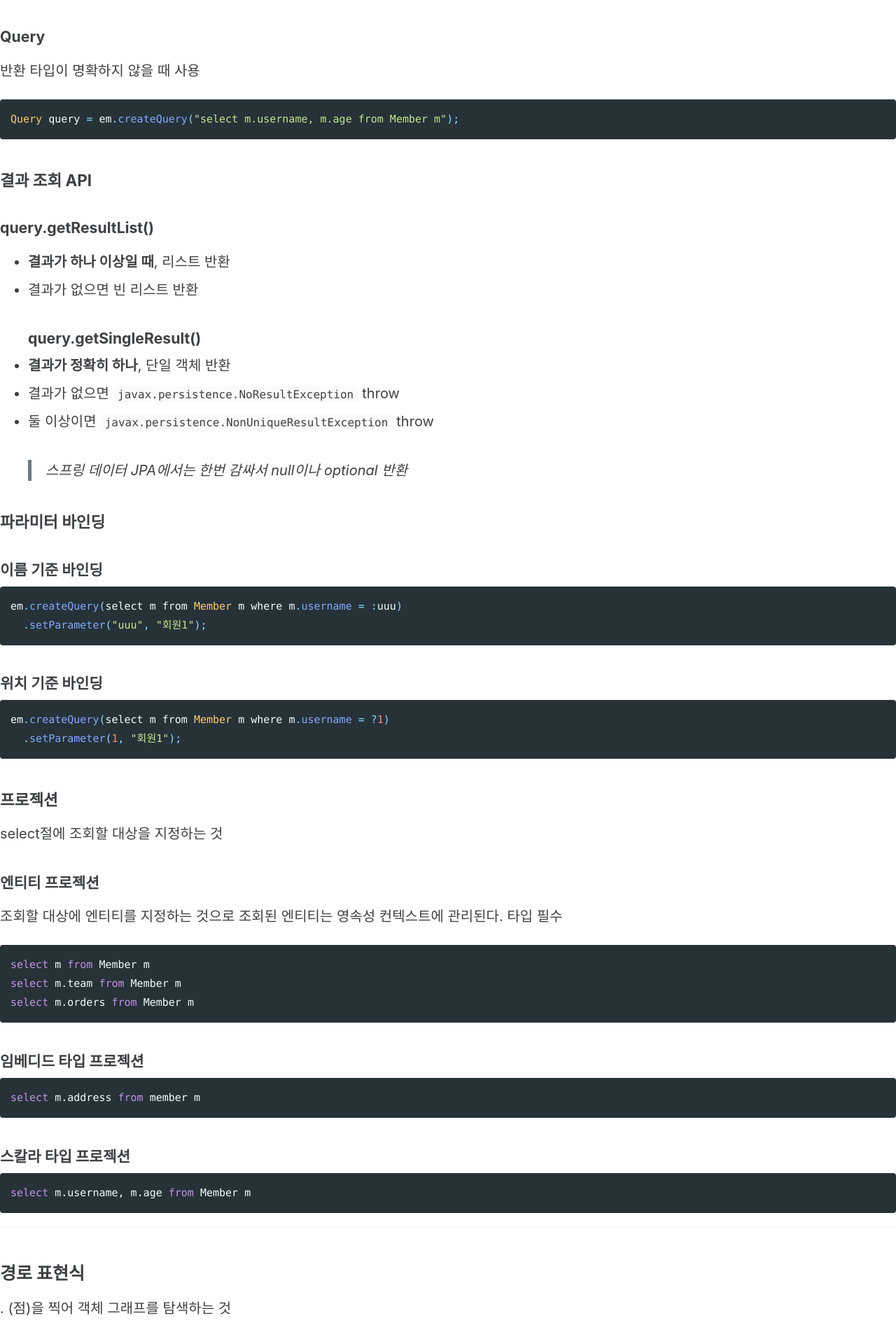
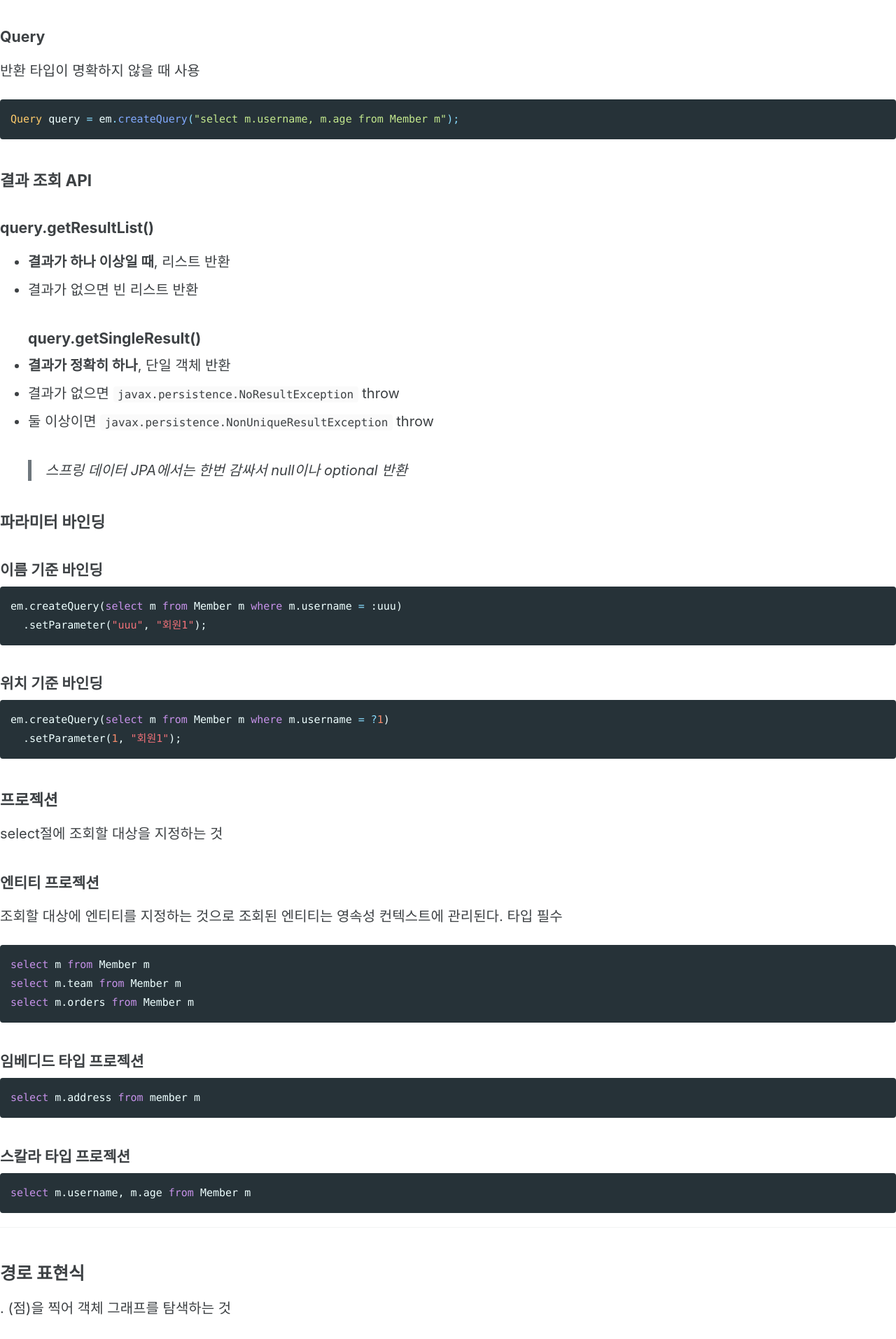
Before and after one commit to maenguin/maenguin.github.io, a Jekyll site: the page built from private/jpa-jpql.md, in a window 1280 px wide. Shown: the part 1259-3172 px from the top of the page at 70% size. Built offline with Jekyll 4.4.1, drawn with Linux system fonts in a browser that asks for light colours; cached includes are drawn as plain includes; our own code applies the rules of GitHub Pages for plain Markdown files.

Commit message:
Update jpa-jpql.md

````diff
--- a/private/jpa-jpql.md
+++ b/private/jpa-jpql.md
@@ -48,12 +48,12 @@ Query query = em.createQuery("select m.username, m.age from Member m");
 
 ### 파라미터 바인딩
 #### 이름 기준 바인딩
-```java
+```sql
 em.createQuery(select m from Member m where m.username = :uuu)
   .setParameter("uuu", "회원1");
 ```
 #### 위치 기준 바인딩
-```java
+```sql
 em.createQuery(select m from Member m where m.username = ?1)
   .setParameter(1, "회원1");
 ```
````
